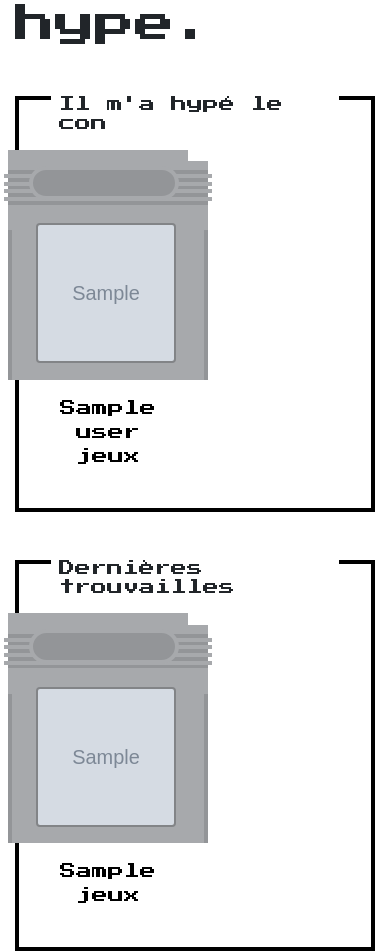
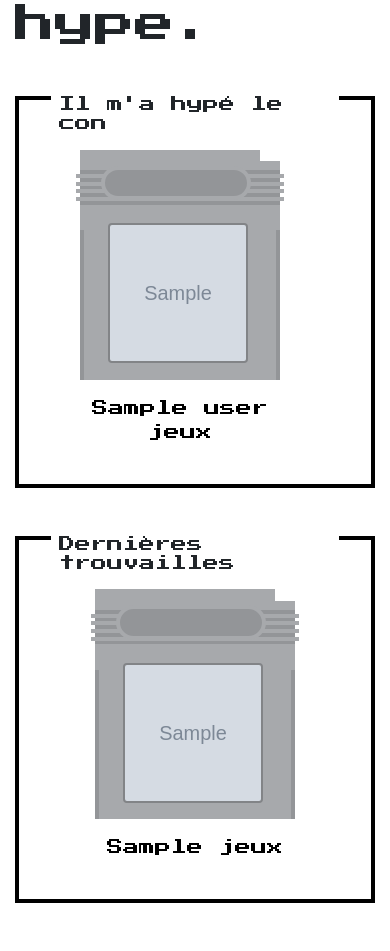
Before and after one commit to Waagic/hype, a Symfony app: template templates/game/index.html.twig in a window 390 px wide. Shown: the part 88-1039 px from the top of the page. After the commit the page ends 991 px from the top, so only its background shows below. Run offline with Twig, Linux system fonts and the light colour scheme; the template is opened without the code that fills it: most values are stand-ins (such as "Sample title", 1, 10 or a date in 2020); grey boxes marked "Sample" are stand-in pictures; style sheets or scripts are compiled from the project's sources; some libraries are stand-ins or nearby versions.

Commit message:
fix cart mobile

```diff
--- a/assets/styles/app.scss
+++ b/assets/styles/app.scss
@@ -37,7 +37,7 @@ header {
 
   &:hover {
     .cartridge {
-      animation: 0.7s steps(3, end) infinite up;
+      animation: 0.9s steps(3, end) infinite up;
       @keyframes up {
         from {
           transform: translateY(0px)
--- a/templates/game/index.html.twig
+++ b/templates/game/index.html.twig
@@ -18,7 +18,7 @@
                 <div class="d-flex">
                     <div class="row w-100">
                         {% for jeu in userJeux|slice(0, 1) %}
-                            <div class="col-6 col-md-4 col-xl-3">
+                            <div class="col-12 col-md-4 col-xl-3">
                                 <a class="game-link" href="{{ path('game_show', {'slug': jeu.slug}) }}">
                                     <section class="cartridge">
                                         <div class="case">
@@ -50,10 +50,10 @@
         <div class="nes-container with-title mt-5">
             <h2 class="title">Dernières trouvailles</h2>
 
-            <div class="d-flex">
+            <div class="d-flex justify-content-center">
                 <div class="row w-100">
                     {% for jeu in jeux %}
-                        <div class="col-6 col-md-4 col-xl-3">
+                        <div class="col-12 col-md-4 col-xl-3">
                             <a class="game-link" href="{{ path('game_show', {'slug': jeu.slug}) }}">
                                 <section class="cartridge">
                                     <div class="case">
```
Also changed, not shown: assets/styles/app.css.
